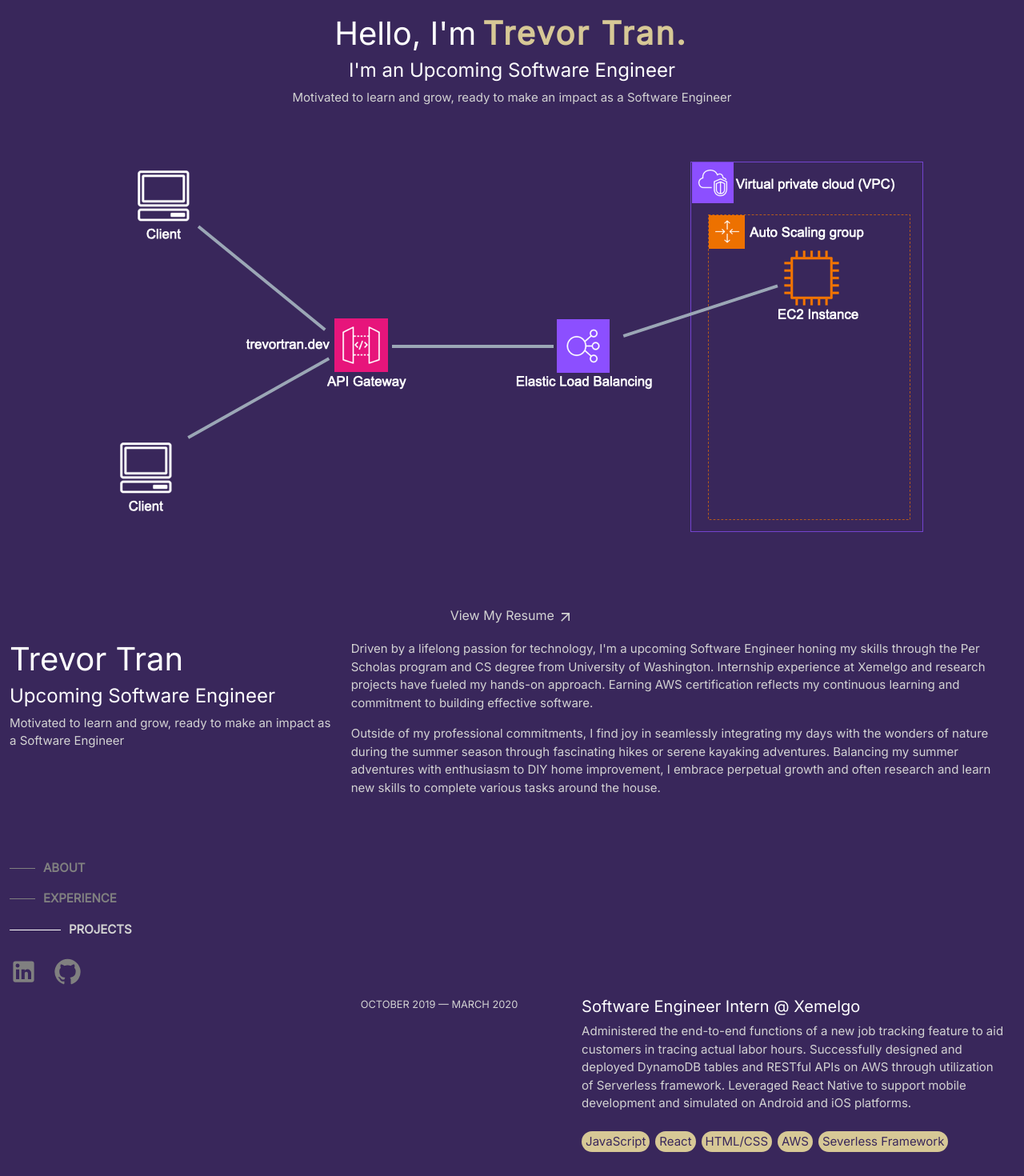
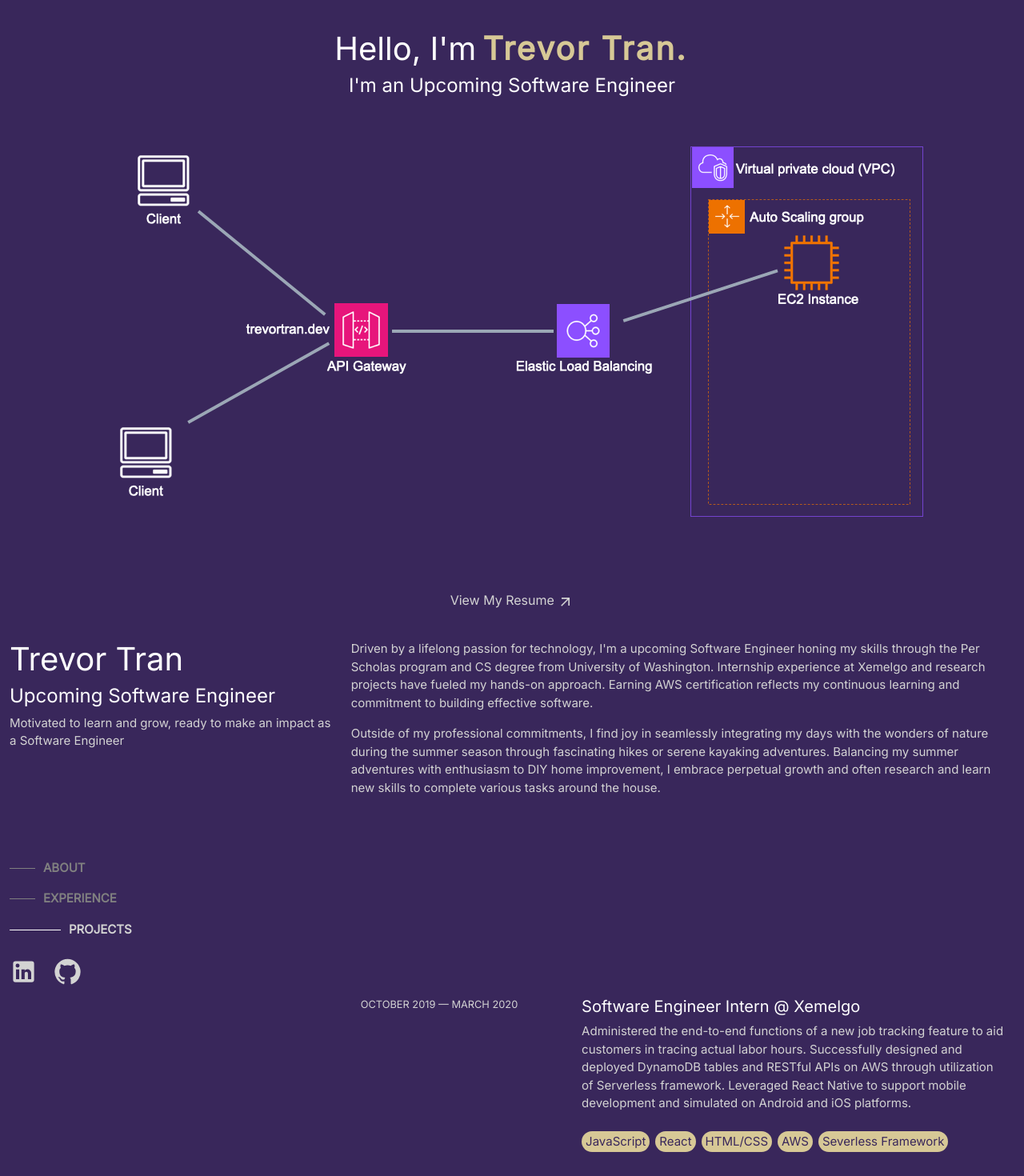
Before and after one commit to trevor-tran/portfolio, a React (Create React App) app: page / in a window 1280 px wide. Shown: the top 1470 px of the page at 80% size. Built offline with nearby package versions, Linux system fonts and the light colour scheme.

Commit message:
reponsive ui for all screen sizes

```diff
--- a/package.json
+++ b/package.json
@@ -17,6 +17,7 @@
     "react-dom": "^18.2.0",
     "react-helmet-async": "^2.0.4",
     "react-scripts": "5.0.1",
+    "react-scroll": "^1.9.0",
     "sass": "^1.69.5",
     "web-vitals": "^2.1.4"
   },
@@ -43,5 +44,8 @@
       "last 1 firefox version",
       "last 1 safari version"
     ]
+  },
+  "devDependencies": {
+    "@babel/plugin-proposal-private-property-in-object": "^7.21.11"
   }
 }
--- a/src/App.js
+++ b/src/App.js
@@ -1,4 +1,4 @@
-import { useEffect, useState } from "react";
+import { useState } from "react";
 
 import Home from "./components/Home";
 import Navbar from "./components/Navbar";
@@ -13,15 +13,10 @@
 function App() {
   const [activeSectionId, setActiveSectionId] = useState("");
 
-  useEffect(() => {
-    window.onscroll = () => {
-      const sectionId = getActiveSectionId();
-      if (activeSectionId !== sectionId) {
-        setActiveSectionId(sectionId);
-      }
-      setNavbarSticky();
-    }
-  }, [])
+  window.onscroll = () => {
+    setActiveSectionId(getActiveSectionId());
+    setNavbarSticky();
+  }
 
 
   function getActiveSectionId() {
@@ -33,7 +28,6 @@
         sectionId = section.id;
       }
     })
-    console.log("section id from getActiveSectionId ", sectionId)
     return sectionId;
   }
 
@@ -56,15 +50,16 @@
 
       <div className="row justify-content-center mx-2 mx-lg-auto">
         {/* left half of page: quick intro + nav links  */}
-        <div id="sidebar" className="col-lg-4 align-items-end col-xxl-3 d-lg-block d-none vh-100">
-          <Navbar sectionId={activeSectionId}/>
-          <SocialMedia/>
+        <div id="sidebar" className="col-lg-4 col-xxl-3 d-lg-block d-none vh-100">
+          <Navbar sectionId={activeSectionId} />
+          <SocialMedia className="social-profile"/>
         </div>
 
         {/* right half of the page when screen size >= bootstrap-defined large */}
         <div className="col-12 col-lg-8 col-xxl-5 offset-xxl-1">
           {/* about section */}
           <section id="about" className="section-container">
+            <h2 className="d-block d-lg-none">About</h2>
             {persona.intro.map((paragraph, i) =>
               <p key={i}>{paragraph}</p>
             )}
@@ -72,6 +67,7 @@
 
           {/* experience section */}
           <section id="experience" className="section-container container-fluid">
+          <h2 className="d-block d-lg-none">Experience</h2>
             {experiences.map((exp, i) =>
               <div key={i} className="row project-container">
                 <div className="col-xl-4 date">
@@ -86,6 +82,7 @@
 
           {/* projects section */}
           <section id="projects" className="section-container">
+          <h2 className="d-block d-lg-none">Projects</h2>
             {projects.map((project, i) =>
               <div key={i} className="project-container row">
                 <div className="col-xl-4 date">
@@ -100,7 +97,7 @@
 
           <section className="footer">
             <p>
-              {`Coded from scratch in VS Code. Built with `}<span style={{color: "red"}}>&hearts;</span>
+              {`Coded from scratch in VS Code. Built with `}<span style={{ color: "red" }}>&hearts;</span>
               {` and made possible by ReactJS and Bootstrap. With love and appreciation to Brittany Chiang for the design inspiration.`}
             </p>
           </section>
--- a/src/App.scss
+++ b/src/App.scss
@@ -16,9 +16,6 @@
   }
 }
 
-#sidebar {
-  padding-bottom: $bottom-page-space;
-}
 
 .date {
   font-size: 0.8rem;
@@ -26,9 +23,12 @@
 
 .footer {
   padding-bottom: $bottom-page-space;
-
   p {
     padding: 0;
     margin: 0;
   }
 }
+
+#sidebar {
+  padding-bottom: $bottom-page-space;
+}
--- a/src/components/Home.js
+++ b/src/components/Home.js
@@ -14,7 +14,7 @@
             <h1 id="full-name" className="">{`${persona.name}.`}</h1>
           </div>
           <h4>{`I'm an ${persona.title}`}</h4>
-          <p className="d-lg-block d-none">{persona.headline}</p>
+          <p className="d-block d-lg-none">{persona.headline}</p>
         </div>
       </div>
       <div className="row">
@@ -29,7 +29,7 @@
         </div>
       </div>
       <div className="row">
-        <div className="col mt-5 d-block d-block d-lg-none">
+        <div className="col mt-5 d-block d-lg-none">
           <SocialMedia/>
         </div>
       </div>
--- a/src/components/Navbar.js
+++ b/src/components/Navbar.js
@@ -1,37 +1,17 @@
 import { useRef } from "react";
-import LinkedInIcon from '@mui/icons-material/LinkedIn';
-import GitHubIcon from '@mui/icons-material/GitHub';
-
-import { persona } from "../utils/aboutme"
+import { Link } from "react-scroll";
+import { persona } from "../utils/aboutme";
 
 import "./Navbar.scss";
 
-export default function Navbar({ sectionId, onNavLinkClick }) {
+export default function Navbar({ sectionId }) {
   const prevSectionId = useRef("");
 
-  console.log("sectionid in navbar ", sectionId)
-  if (sectionId) {
-    const navLinks = Array.from(document.getElementsByTagName("a"));
-    navLinks.forEach(link => {
-      link.classList.remove("navbar-link-active");
-    });
-  document.getElementById(`${sectionId}_link`).classList.add("navbar-link-active");
-  }
-
-  // if (sectionId && prevSectionId.current !== sectionId) {
-  //   console.log(prevSectionId, sectionId)
-  //   prevSectionId.current && document.getElementById(`${prevSectionId.current}_link`).classList.remove("navbar-link-active");
-  //   document.getElementById(`${sectionId}_link`).classList.add("navbar-link-active");
-
-  //   prevSectionId.current = sectionId;
-  // }
-
-  // setting the clicked link is the only active link
-  function handleNavItemClick(event) {
-    const hrefAttr = document.getElementById(event.currentTarget.id).getAttribute("href");
-    // onNavLinkClick(hrefAttr.replace("#", ""));
-    const sectionId = hrefAttr.replace("#", "");
-    window.scroll(0, document.getElementById(sectionId).offsetTop)
+  if (sectionId && prevSectionId.current !== sectionId) {
+    prevSectionId.current && document.getElementById(`${prevSectionId.current}_link`).classList.remove("navbar-link-active");
+    document.getElementById(`${sectionId}_link`).classList.add("navbar-link-active");
+    console.log(sectionId)
+    prevSectionId.current = sectionId;
   }
 
   return (
@@ -43,22 +23,22 @@
         <nav className="navbar">
           <ul>
             <li>
-              <a id="about_link" className="navbar-link" href="#about" onClick={handleNavItemClick}>
+              <Link id="about_link" className="navbar-link" to="about">
                 <span className="navbar-link-indicator" />
                 <span>about</span>
-              </a>
+              </Link>
             </li>
             <li>
-              <a id="experience_link" className="navbar-link" href="#experience" onClick={handleNavItemClick}>
+              <Link id="experience_link" className="navbar-link" to="experience">
                 <span className="navbar-link-indicator" />
                 <span>experience</span>
-              </a>
+              </Link>
             </li>
             <li>
-              <a id="projects_link" className="navbar-link" href="#projects" onClick={handleNavItemClick}>
+              <Link id="projects_link" className="navbar-link" to="projects">
                 <span className="navbar-link-indicator" />
                 <span>projects</span>
-              </a>
+              </Link>
             </li>
           </ul>
         </nav>
--- a/src/components/Navbar.scss
+++ b/src/components/Navbar.scss
@@ -5,14 +5,7 @@
 
 $link-color: grey;
 
-
-.social-profile a {
-  display: inline !important;
-  margin-right: 20px;
-}
-
-
-.navbar-container, .social-profile {
+.navbar-container {
   ul {
     margin-top: 6rem;
     padding: 0;
@@ -36,7 +29,7 @@
 
     &:hover {
       color: inherit;
-
+      cursor: pointer;
       .navbar-link-indicator {
         @include link-indicator-hover-active;
       }
--- a/src/components/SocialMedia.js
+++ b/src/components/SocialMedia.js
@@ -1,9 +1,11 @@
 import LinkedInIcon from '@mui/icons-material/LinkedIn';
 import GitHubIcon from '@mui/icons-material/GitHub';
 
+import "./SocialMedia.scss";
+
 export default function SocialMedia() {
   return (
-    <div className="social-profile">
+    <div id="social-media">
       <a className="navbar-link" href="https://www.linkedin.com/in/trevorpt/" target="_blank" rel="noreferrer">
         <LinkedInIcon fontSize="large" />
       </a>
--- /dev/null
+++ b/src/components/SocialMedia.scss
@@ -0,0 +1,8 @@
+#social-media a {
+    color: inherit;
+    margin-right: 20px;
+    font-weight: bold;
+    &:hover {
+        color: white;
+    }
+}
```
Also changed, not shown: 2 other files (tests, documents, lock files or other folders).
